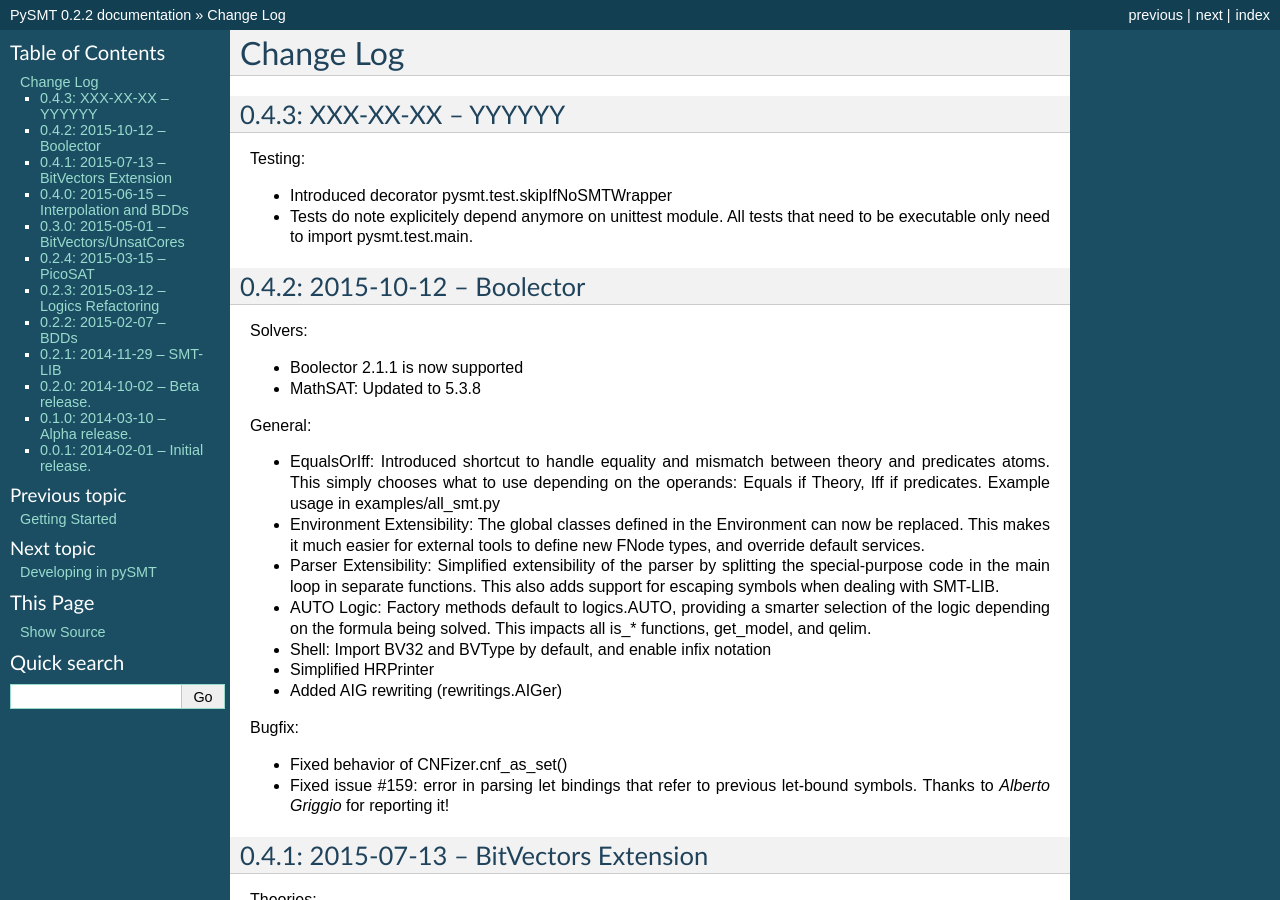
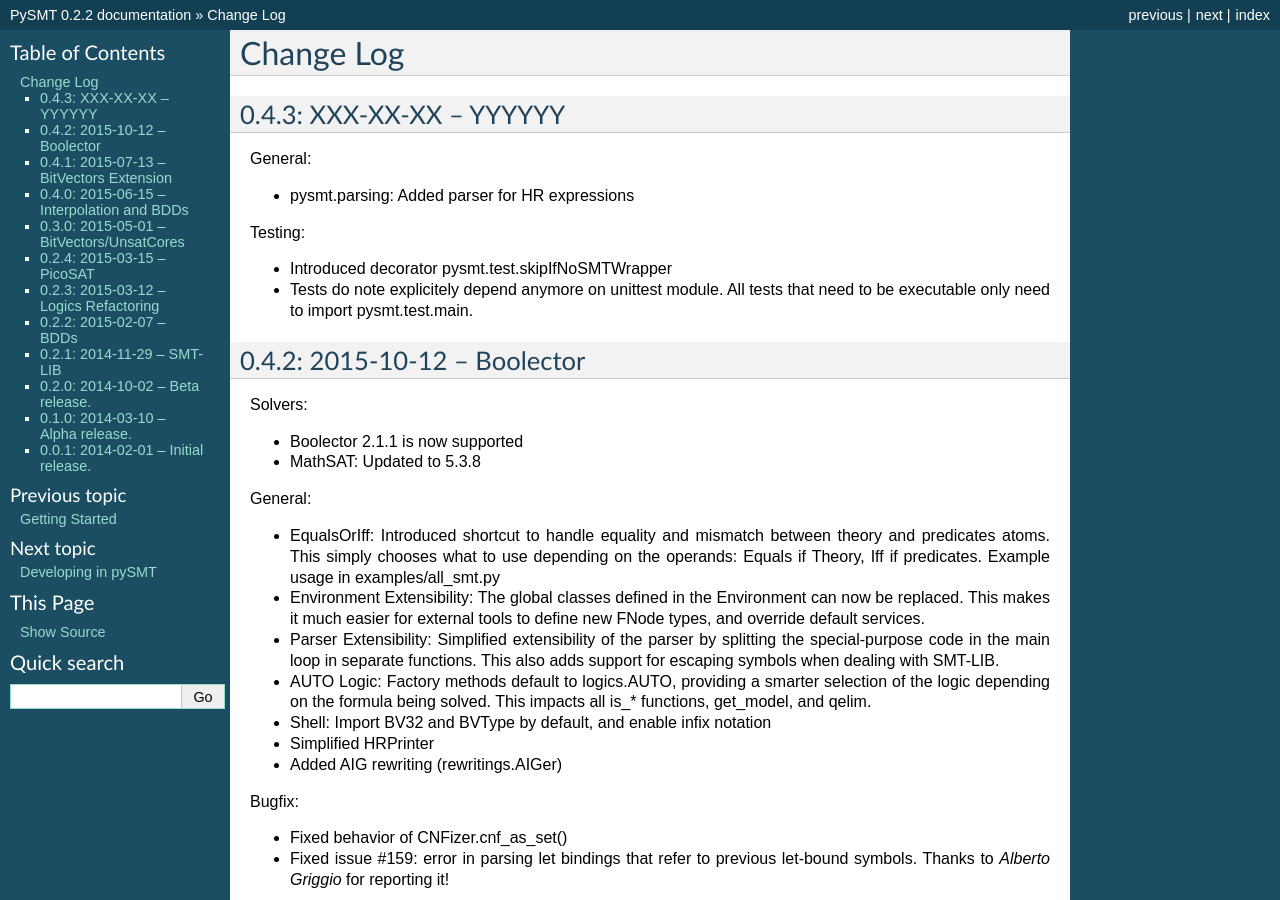
Before and after one commit to pysmt/pysmt, a Sphinx documentation site: the page built from docs/CHANGES.rst, in a window 1280 px wide and 900 px high. Built offline with Sphinx 7.4.7, drawn with Linux system fonts in a browser that asks for light colours; formulas are drawn with MathJax 3.

Commit message:
Updated CHANGES.rst

```diff
--- a/docs/CHANGES.rst
+++ b/docs/CHANGES.rst
@@ -3,6 +3,10 @@
 
 0.4.3: XXX-XX-XX -- YYYYYY
 --------------------------
+
+General:
+
+* pysmt.parsing: Added parser for HR expressions
 
 Testing:
 
```
